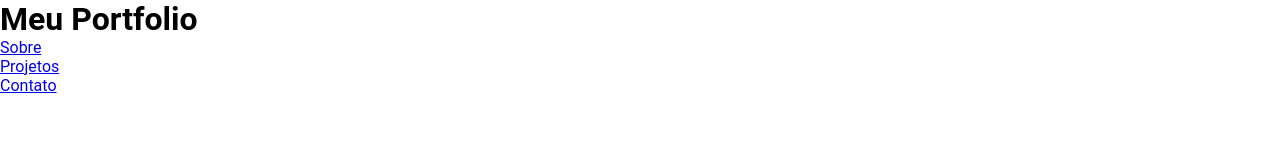
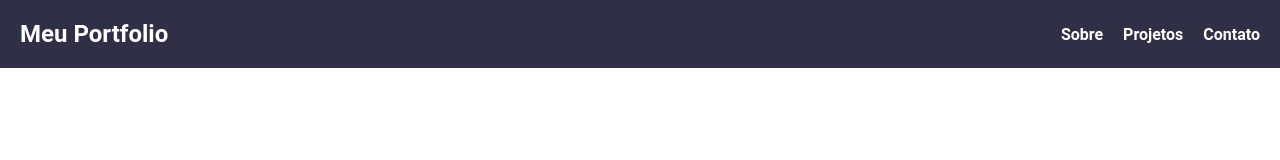
Before and after one commit to bfabbio90/portfolio, a plain HTML site: page index.html in a window 1280 px wide. Drawn offline with Linux system fonts and the light colour scheme.

Commit message:
style: adiciona estilo para header

```diff
--- a/css/style.css
+++ b/css/style.css
@@ -20,6 +20,34 @@ html{
 
 }
 
+header{
+    display: flex;
+    justify-content: space-between;
+    background-color: var(--dark6);
+    color: var(--white);
+    padding: 20px;
+    text-align: center;
+}
+
+nav {
+    display: flex;
+    align-items: center;
+}
+
+header nav ul {
+    display: flex;
+    list-style: none;
+    margin: 0;
+    padding: 0;
+    gap: 20px;
+}
+
+header nav ul li a {
+    color: var(--white);
+    text-decoration: none;
+    font-weight: bold;
+}
+
 body{
     font-family: 'Roboto', sans-serif;
     background-color: white;
--- a/index.html
+++ b/index.html
@@ -10,7 +10,7 @@
 
 <body>
     <header>
-        <h1>Meu Portfolio</h1>
+        <h2>Meu Portfolio</h2>
         <nav>
             <ul>
                 <li><a href="#sobre">Sobre</a></li>
```
